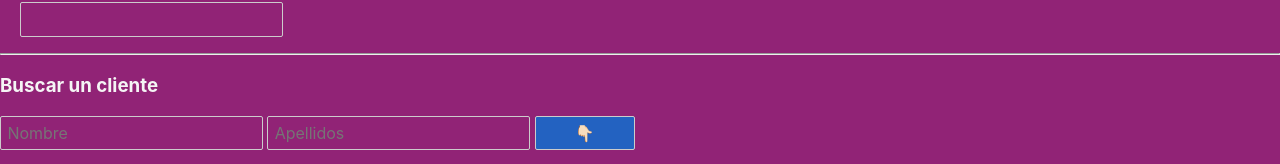
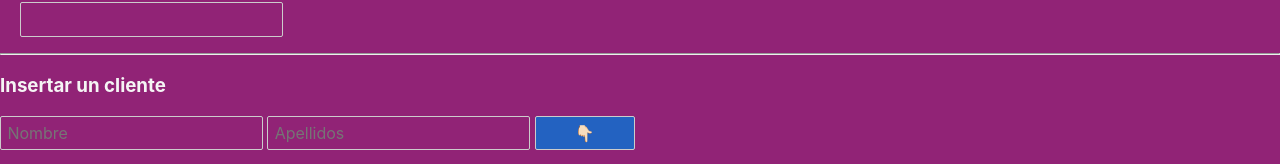
Before and after one commit to Supermiha96/concesionariomihailfrontend, a Svelte app: page /clientes in a window 1280 px wide. Shown: the part 349-513 px from the top of the page. Built offline with nearby package versions, Linux system fonts and the light colour scheme; no server answers.

Commit message:
Update Clientes.svelte

```diff
--- a/src/Clientes.svelte
+++ b/src/Clientes.svelte
@@ -26,7 +26,7 @@
 <Buscar bind:busqueda={patron} />
 <hr />
 <div class="insertar">
-    <h3>Buscar un cliente</h3>
+    <h3>Insertar un cliente</h3>
 <Cliente bind:cliente = {clienteInsertar}>
 <Boton documento = {clienteInsertar}/>
 </Cliente>
```
